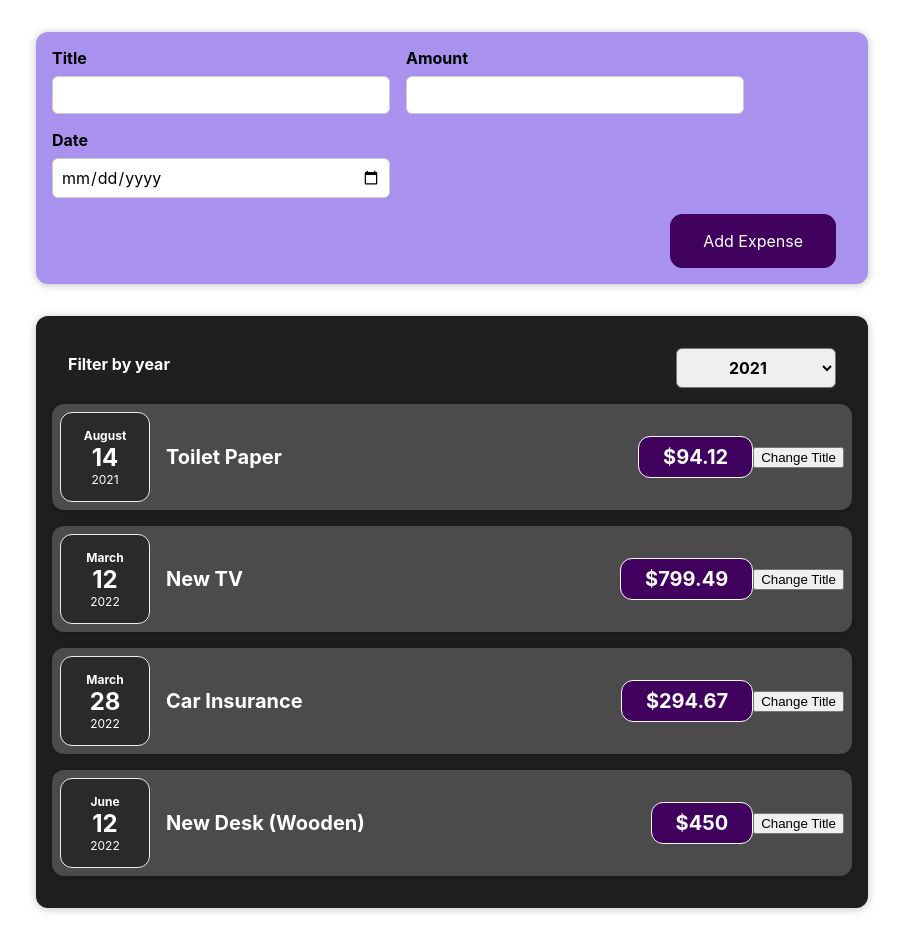
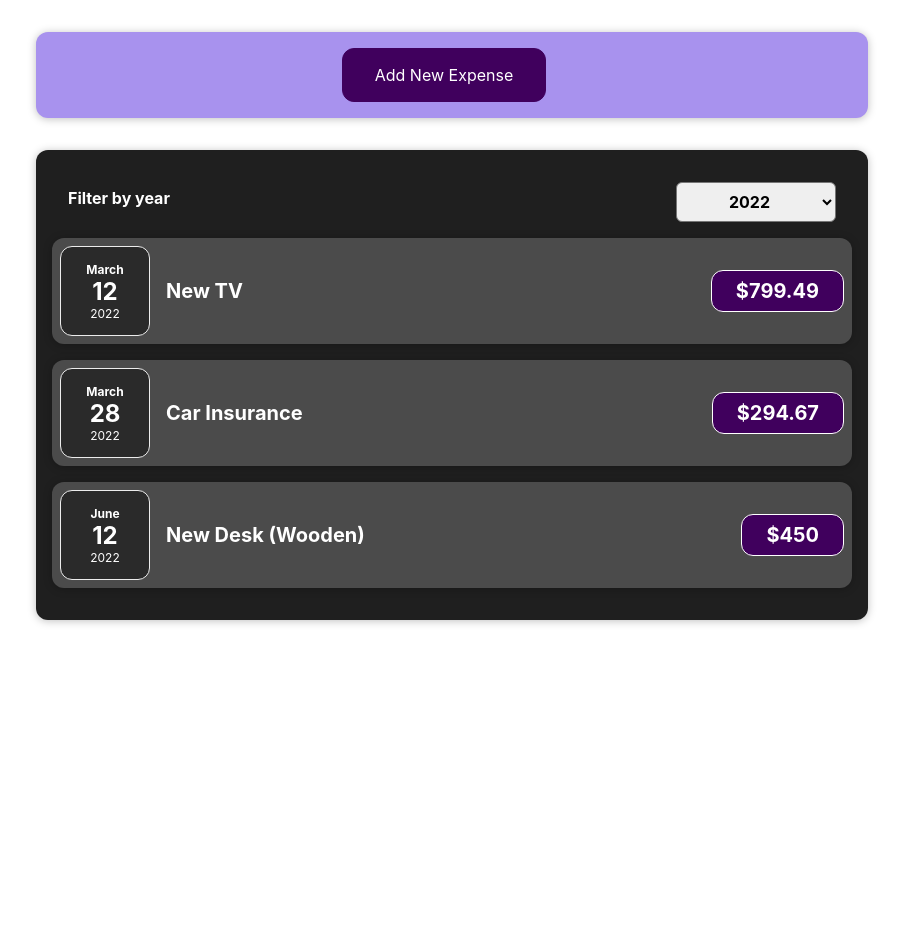
Before and after one commit to mamypoco/react-expense-app, a React (Create React App) app: page / in a window 1280 px wide. Shown: the whole page, without its empty margins (188-1091 px from the left). After the commit the page ends 800 px from the top, so only its background shows below. Built offline with nearby package versions, Linux system fonts and the light colour scheme.

Commit message:
added Add New Expense button

```diff
--- a/src/App.js
+++ b/src/App.js
@@ -1,9 +1,9 @@
+import { useState } from "react";
 import "./App.css";
 import Expenses from "./components/Expenses/Expenses";
 import NewExpense from "./components/NewExpense/NewExpense";
 
-const App = () => {
-   const expenses = [
+const DUMMY_EXPENSES = [
    {
       id: "e1",
       title: "Toilet Paper",
@@ -30,14 +30,18 @@ const App = () => {
    },
 ];
 
-   const addExpensehandler = (expenses) => {
-      console.log("In App.js");
-      console.log(expenses);
+const App = () => {
+   const [expenses, setExpenses] = useState(DUMMY_EXPENSES);
+
+   const addExpenseHandler = (expense) => {
+      setExpenses((prevExpenses) => {
+         return [expense, ...prevExpenses];
+      });
    };
 
    return (
       <div>
-         <NewExpense onAddExpense={addExpensehandler} />
+         <NewExpense onAddExpense={addExpenseHandler} />
          <Expenses items={expenses} />
       </div>
    );
--- a/src/components/Expenses/ExpenseItem.js
+++ b/src/components/Expenses/ExpenseItem.js
@@ -1,25 +1,19 @@
-import { useState } from "react";
+//stateless compponent, presentational, or dumb component
 import "./ExpenseItem.css";
 import Card from "../UI/Card";
 import ExpenseDate from "./ExpenseDate";
 
 const ExpenseItem = (props) => {
-   const [title, setTitle] = useState(props.title);
-
-   const clickHandler = () => {
-      setTitle("Updated!");
-      console.log(title);
-   };
-
    return (
+      <li>
          <Card className="expense-item">
             <ExpenseDate date={props.date} />
             <div className="expense-item__description">
-            <h2>{title}</h2>
+               <h2>{props.title}</h2>
                <div className="expense-item__price">${props.amount}</div>
             </div>
-         <button onClick={clickHandler}>Change Title</button>
          </Card>
+      </li>
    );
 };
 
--- a/src/components/Expenses/Expenses.js
+++ b/src/components/Expenses/Expenses.js
@@ -1,43 +1,28 @@
-import { useState } from "react";
-import ExpenseItem from "./ExpenseItem";
-import ExpenseFilter from "./ExpensesFilter";
+import React, { useState } from "react";
 import Card from "../UI/Card";
+import ExpensesFilter from "./ExpensesFilter";
+import ExpensesList from "./ExpensesList";
 import "./Expenses.css";
 
 const Expenses = (props) => {
-   const [filteredYear, setFilteredYear] = useState("2021");
+   const [filteredYear, setFilteredYear] = useState("2022");
 
    const filterChangeHandler = (selectedYear) => {
       setFilteredYear(selectedYear);
-      console.log(selectedYear);
    };
+
+   const filteredExpenses = props.items.filter((expense) => {
+      return expense.date.getFullYear().toString() === filteredYear;
+   });
+
    return (
       <div>
          <Card className="expenses">
-            <ExpenseFilter
+            <ExpensesFilter
                selected={filteredYear}
                onChangeFilter={filterChangeHandler}
             />
-            <ExpenseItem
-               title={props.items[0].title}
-               amount={props.items[0].amount}
-               date={props.items[0].date}
-            />
-            <ExpenseItem
-               title={props.items[1].title}
-               amount={props.items[1].amount}
-               date={props.items[1].date}
-            />
-            <ExpenseItem
-               title={props.items[2].title}
-               amount={props.items[2].amount}
-               date={props.items[2].date}
-            />
-            <ExpenseItem
-               title={props.items[3].title}
-               amount={props.items[3].amount}
-               date={props.items[3].date}
-            />
+            <ExpensesList items={filteredExpenses} />
          </Card>
       </div>
    );
--- a/src/components/Expenses/ExpensesFilter.js
+++ b/src/components/Expenses/ExpensesFilter.js
@@ -12,6 +12,7 @@ const ExpensesFilter = (props) => {
          <div className="expenses-filter__control">
             <label>Filter by year</label>
             <select value={props.selected} onChange={dropDownChangeHandler}>
+               <option value="2023">2023</option>
                <option value="2022">2022</option>
                <option value="2021">2021</option>
                <option value="2020">2020</option>
--- /dev/null
+++ b/src/components/Expenses/ExpensesList.css
@@ -0,0 +1,9 @@
+.expenses-list {
+   list-style: none;
+   padding: 0;
+}
+
+.expenses-list__fallback {
+   color: white;
+   text-align: center;
+}
--- /dev/null
+++ b/src/components/Expenses/ExpensesList.js
@@ -0,0 +1,24 @@
+import React from "react";
+import ExpenseItem from "./ExpenseItem";
+import "./ExpensesList.css";
+
+const ExpensesList = (props) => {
+   if (props.items.length === 0) {
+      return <h2 className="expenses-list__fallback">Found no expenses.</h2>;
+   }
+
+   return (
+      <ul className="expenses-list">
+         {props.items.map((expense) => (
+            <ExpenseItem
+               key={expense.id}
+               title={expense.title}
+               amount={expense.amount}
+               date={expense.date}
+            />
+         ))}
+      </ul>
+   );
+};
+
+export default ExpensesList;
--- a/src/components/NewExpense/ExpenseForm.js
+++ b/src/components/NewExpense/ExpenseForm.js
@@ -82,6 +82,9 @@ const ExpenseForm = (props) => {
             </div>
          </div>
          <div className="new-expense__actions">
+            <button type="button" onClick={props.onCancel}>
+               Cancel
+            </button>
             <button type="submit">Add Expense</button>
          </div>
       </form>
--- a/src/components/NewExpense/NewExpense.js
+++ b/src/components/NewExpense/NewExpense.js
@@ -1,7 +1,9 @@
+import React, { useState } from "react";
 import "./NewExpense.css";
 import ExpenseForm from "./ExpenseForm";
 
 const NewExpense = (props) => {
+   const [isAdding, setIsAdding] = useState(false);
    //this is to pass expenseData from ExpenseForm to here. After, we pass to App.
    const onSaveExpenseDataHandler = (enteredExpenseData) => {
       const expenseData = {
@@ -9,12 +11,32 @@ const NewExpense = (props) => {
          id: Math.random().toString(),
       };
       console.log(expenseData);
+      //↓　lifting the state up
       props.onAddExpense(expenseData);
+      setIsAdding(false);
+   };
+
+   //the following is for isAdding state management.
+   const newExpenseHandler = () => {
+      setIsAdding(true);
+   };
+
+   const stopAddingHandler = () => {
+      setIsAdding(false);
    };
 
    return (
       <div className="new-expense">
-         <ExpenseForm onSaveExpenseData={onSaveExpenseDataHandler} />
+         {!isAdding && (
+            <button onClick={newExpenseHandler}>Add New Expense</button>
+         )}
+
+         {isAdding && (
+            <ExpenseForm
+               onSaveExpenseData={onSaveExpenseDataHandler}
+               onCancel={stopAddingHandler}
+            />
+         )}
       </div>
    );
 };
```
Lines whose indentation alone changed are shown as unchanged.
